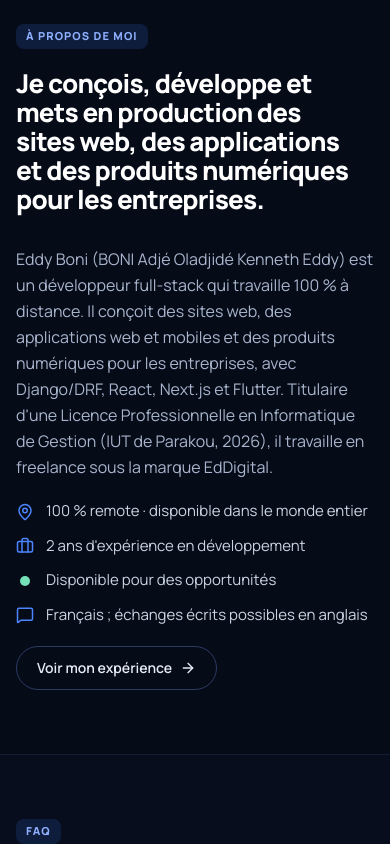
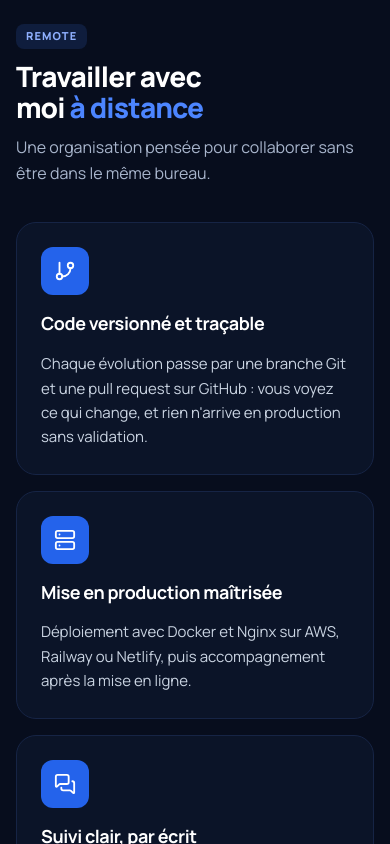
Before and after one commit to Oluwafemi006/Eddy-BONI, a React (Vite) app: page / in a window 390 px wide. Shown: the part 9920-10764 px from the top of the page. Built offline with nearby package versions, Linux system fonts and the light colour scheme.

Commit message:
feat(home): add RemoteWork section after Process and nav link

```diff
--- a/src/components/layout/Navbar.tsx
+++ b/src/components/layout/Navbar.tsx
@@ -23,6 +23,7 @@ export function Navbar() {
     { name: t.nav.services, href: `${home}#services` },
     { name: t.nav.projects, href: `${home}#projects` },
     { name: t.nav.experience, href: `${home}#experience` },
+    { name: t.nav.remote, href: `${home}#remote` },
     { name: t.nav.contact, href: `${home}#contact` },
   ];
 
--- /dev/null
+++ b/src/components/sections/RemoteWork.tsx
@@ -0,0 +1,43 @@
+import { GitBranch, MessagesSquare, Server } from "lucide-react";
+import { useLanguage } from "@/i18n/LanguageContext";
+import { Section, SectionHeader } from "@/components/sections/SectionHeader";
+import { stagger } from "@/components/layout/useReveal";
+
+const ICONS: Record<string, typeof GitBranch> = {
+  git: GitBranch,
+  deploy: Server,
+  updates: MessagesSquare,
+};
+
+export function RemoteWork() {
+  const { t } = useLanguage();
+
+  return (
+    <Section id="remote" tone="alt">
+      <SectionHeader
+        eyebrow={t.remoteWork.eyebrow}
+        title={t.remoteWork.titlePrefix}
+        highlight={t.remoteWork.titleHighlight}
+        subtitle={t.remoteWork.subtitle}
+      />
+      <div className="grid grid-cols-1 gap-4 lg:grid-cols-3">
+        {t.remoteWork.items.map((item, i) => {
+          const Icon = ICONS[item.id];
+          return (
+            <article
+              key={item.id}
+              style={stagger(i, 0.15)}
+              className="reveal lift flex flex-col gap-4 rounded-[20px] border border-border bg-card p-6 hover:border-[#2C4680] hover:bg-[#0F1A33] sm:p-7"
+            >
+              <span aria-hidden="true" className="flex h-12 w-12 items-center justify-center rounded-xl bg-primary text-white">
+                <Icon size={22} />
+              </span>
+              <h3 className="text-lg font-bold leading-snug text-white">{item.title}</h3>
+              <p className="text-[15px] leading-relaxed text-secondary-foreground">{item.description}</p>
+            </article>
+          );
+        })}
+      </div>
+    </Section>
+  );
+}
--- a/src/i18n/en.ts
+++ b/src/i18n/en.ts
@@ -8,6 +8,7 @@ export const en: Translations = {
     projects: "Work",
     services: "Services",
     process: "Process",
+    remote: "Remote",
     contact: "Contact",
     contactCta: "Let's talk",
     home: "Home",
@@ -156,6 +157,32 @@ export const en: Translations = {
       {
         title: "4. Deployment & Follow-up",
         description: "Production deployment (CI/CD, Docker) and support for onboarding or maintenance.",
+      },
+    ],
+  },
+  remoteWork: {
+    eyebrow: "Remote",
+    titlePrefix: "Working with me",
+    titleHighlight: "remotely",
+    subtitle: "A way of working built for teams that don't share an office.",
+    items: [
+      {
+        id: "git",
+        title: "Version-controlled, traceable code",
+        description:
+          "Every change goes through a Git branch and a GitHub pull request: you see what changes, and nothing reaches production without approval.",
+      },
+      {
+        id: "deploy",
+        title: "Reliable deployment",
+        description:
+          "Deployment with Docker and Nginx on AWS, Railway or Netlify, followed by post-launch support.",
+      },
+      {
+        id: "updates",
+        title: "Clear, written updates",
+        description:
+          "Regular written progress updates (email, WhatsApp) and a single point of contact, from design to delivery.",
       },
     ],
   },
--- a/src/i18n/fr.ts
+++ b/src/i18n/fr.ts
@@ -6,6 +6,7 @@ export const fr = {
     projects: "Réalisations",
     services: "Services",
     process: "Process",
+    remote: "Remote",
     contact: "Contact",
     contactCta: "Discutons-en",
     home: "Accueil",
@@ -156,6 +157,32 @@ export const fr = {
       {
         title: "4. Déploiement & Suivi",
         description: "Mise en production (CI/CD, Docker) et accompagnement pour la prise en main ou la maintenance.",
+      },
+    ],
+  },
+  remoteWork: {
+    eyebrow: "Remote",
+    titlePrefix: "Travailler avec moi",
+    titleHighlight: "à distance",
+    subtitle: "Une organisation pensée pour collaborer sans être dans le même bureau.",
+    items: [
+      {
+        id: "git",
+        title: "Code versionné et traçable",
+        description:
+          "Chaque évolution passe par une branche Git et une pull request sur GitHub : vous voyez ce qui change, et rien n'arrive en production sans validation.",
+      },
+      {
+        id: "deploy",
+        title: "Mise en production maîtrisée",
+        description:
+          "Déploiement avec Docker et Nginx sur AWS, Railway ou Netlify, puis accompagnement après la mise en ligne.",
+      },
+      {
+        id: "updates",
+        title: "Suivi clair, par écrit",
+        description:
+          "Points d'avancement réguliers par écrit (e-mail, WhatsApp) et un interlocuteur unique, de la conception à la livraison.",
       },
     ],
   },
--- a/src/pages/Home.tsx
+++ b/src/pages/Home.tsx
@@ -4,6 +4,7 @@ import { Services } from "@/components/sections/Services";
 import { Projects } from "@/components/sections/Projects";
 import { Experience } from "@/components/sections/Experience";
 import { Process } from "@/components/sections/Process";
+import { RemoteWork } from "@/components/sections/RemoteWork";
 import { Testimonials } from "@/components/sections/Testimonials";
 import { About } from "@/components/sections/About";
 import { Faq } from "@/components/sections/Faq";
@@ -21,6 +22,7 @@ export default function Home() {
       <Experience />
       <Testimonials />
       <Process />
+      <RemoteWork />
       <About />
       <Faq />
       <TechStack />
```
